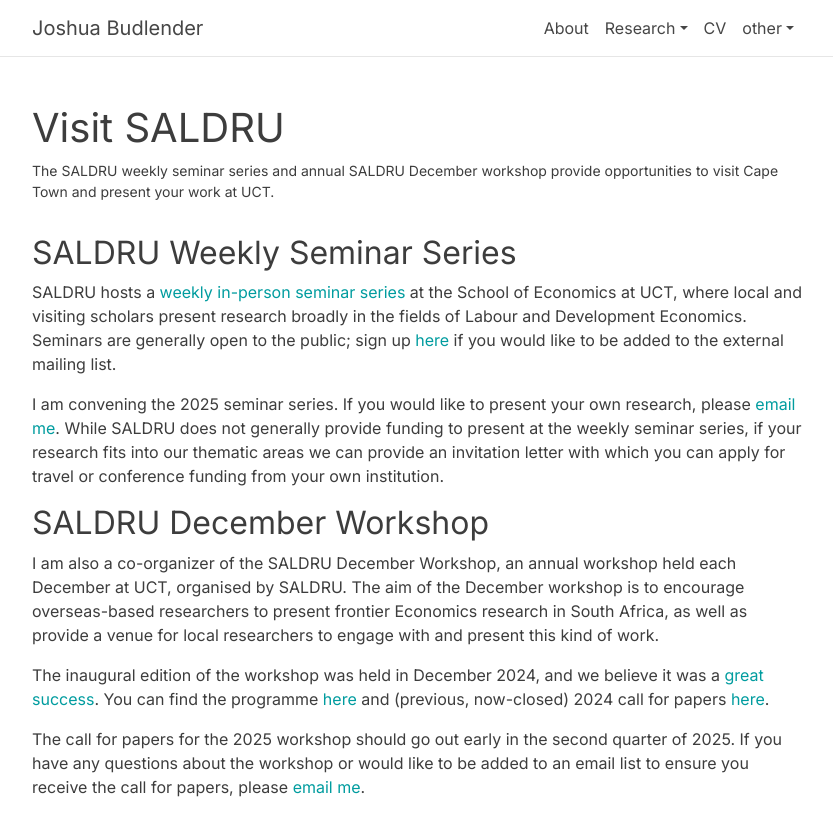
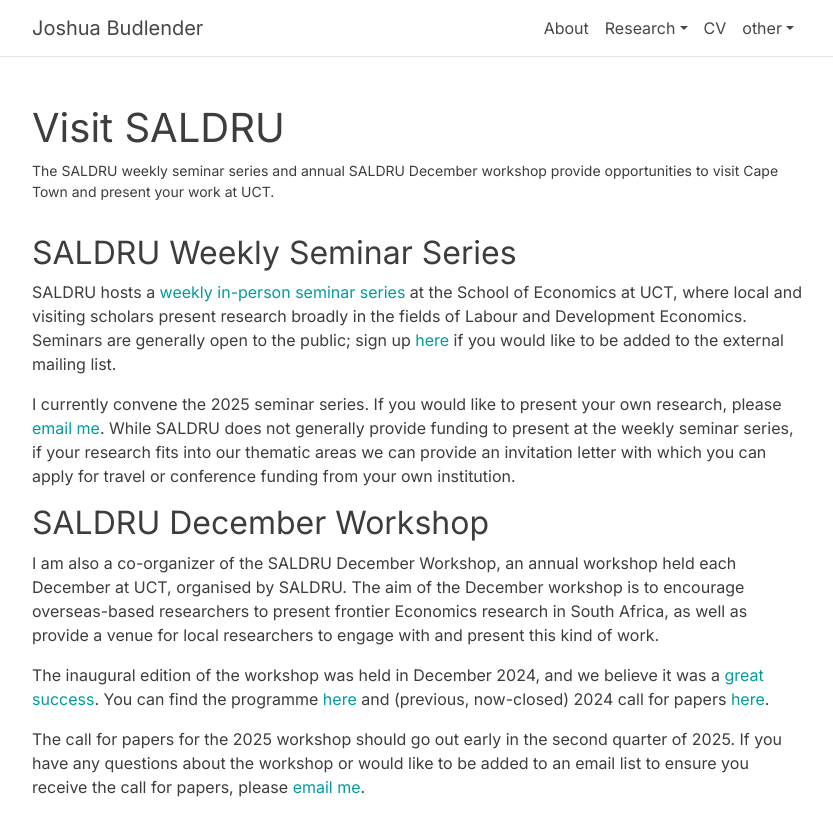
Before and after one commit to jbudlender/jbudlender.github.io, a Jekyll site: the page built from _pages/visitSALDRU.md, in a window 1280 px wide. Shown: the top 836 px of the page, without its empty margins (223-1056 px from the left). Built offline with Jekyll 4.4.1, drawn with Linux system fonts in a browser that asks for light colours; comment, search, counter and statistics services are not loaded; a style sheet for code colours, icons or effects is not loaded.

```diff
--- a/_pages/visitSALDRU.md
+++ b/_pages/visitSALDRU.md
@@ -12,7 +12,7 @@ description: The SALDRU weekly seminar series and annual SALDRU December worksho
 SALDRU hosts a [weekly in-person seminar series](https://www.saldru.uct.ac.za/events/category/seminars/
 ) at the School of Economics at UCT, where local and visiting scholars present research broadly in the fields of Labour and Development Economics. Seminars are generally open to the public; sign up [here](https://www.saldru.uct.ac.za/seminar-mailing-list/) if you would like to be added to the external mailing list.
 
-I am convening the 2025 seminar series. If you would like to present your own research, please [email me](mailto:joshua.budlender@uct.ac.za). While SALDRU does not generally provide funding to present at the weekly seminar series, if your research fits into our thematic areas we can provide an invitation letter with which you can apply for travel or conference funding from your own institution.
+I currently convene the 2025 seminar series. If you would like to present your own research, please [email me](mailto:joshua.budlender@uct.ac.za). While SALDRU does not generally provide funding to present at the weekly seminar series, if your research fits into our thematic areas we can provide an invitation letter with which you can apply for travel or conference funding from your own institution.
 
 ## SALDRU December Workshop
 
```
Also changed, not shown: _posts/2020-09-28-twitter.md (deleted, +0 -20 lines), .github/workflows/deploy.yml, 1 other file.
